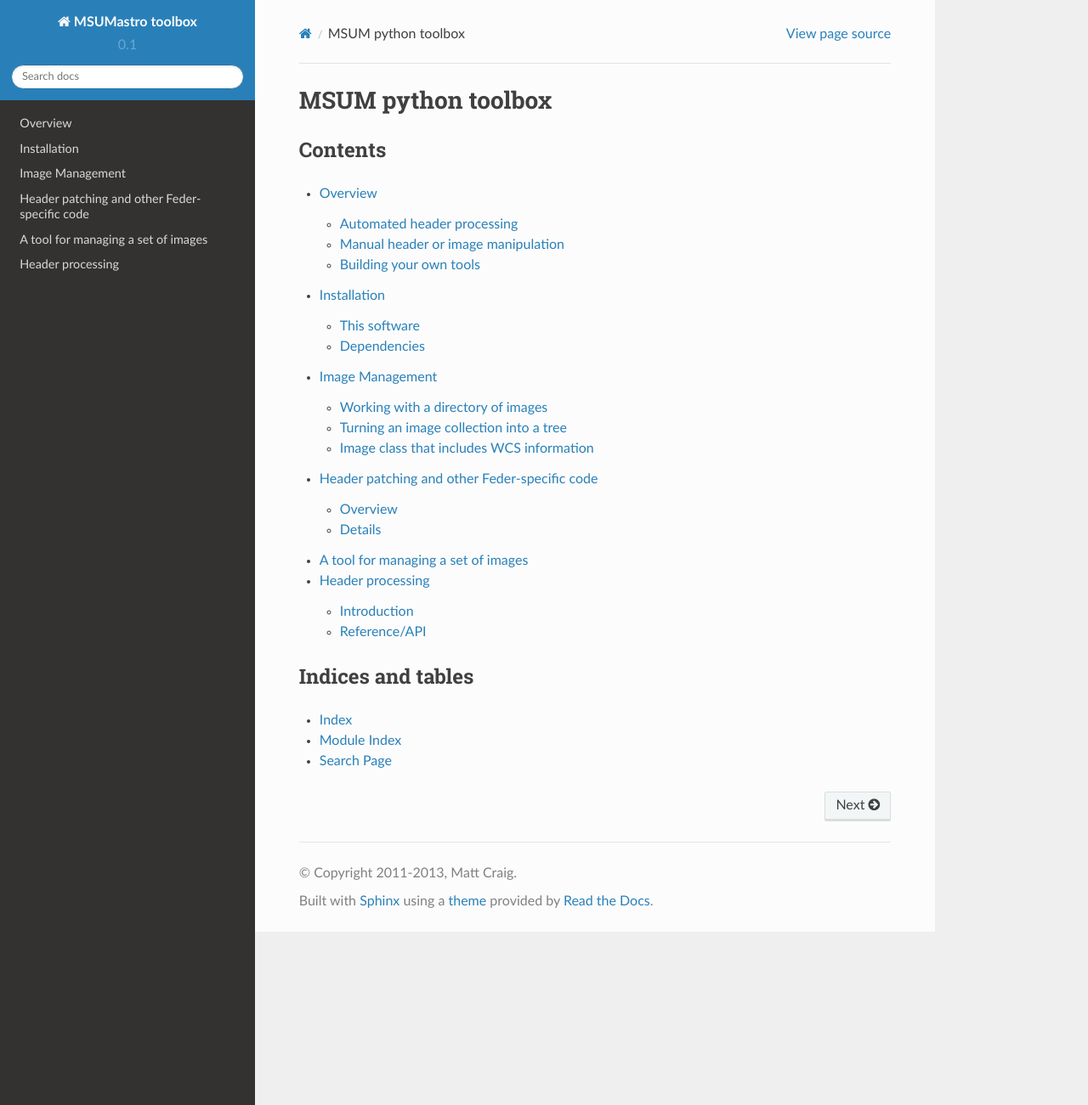
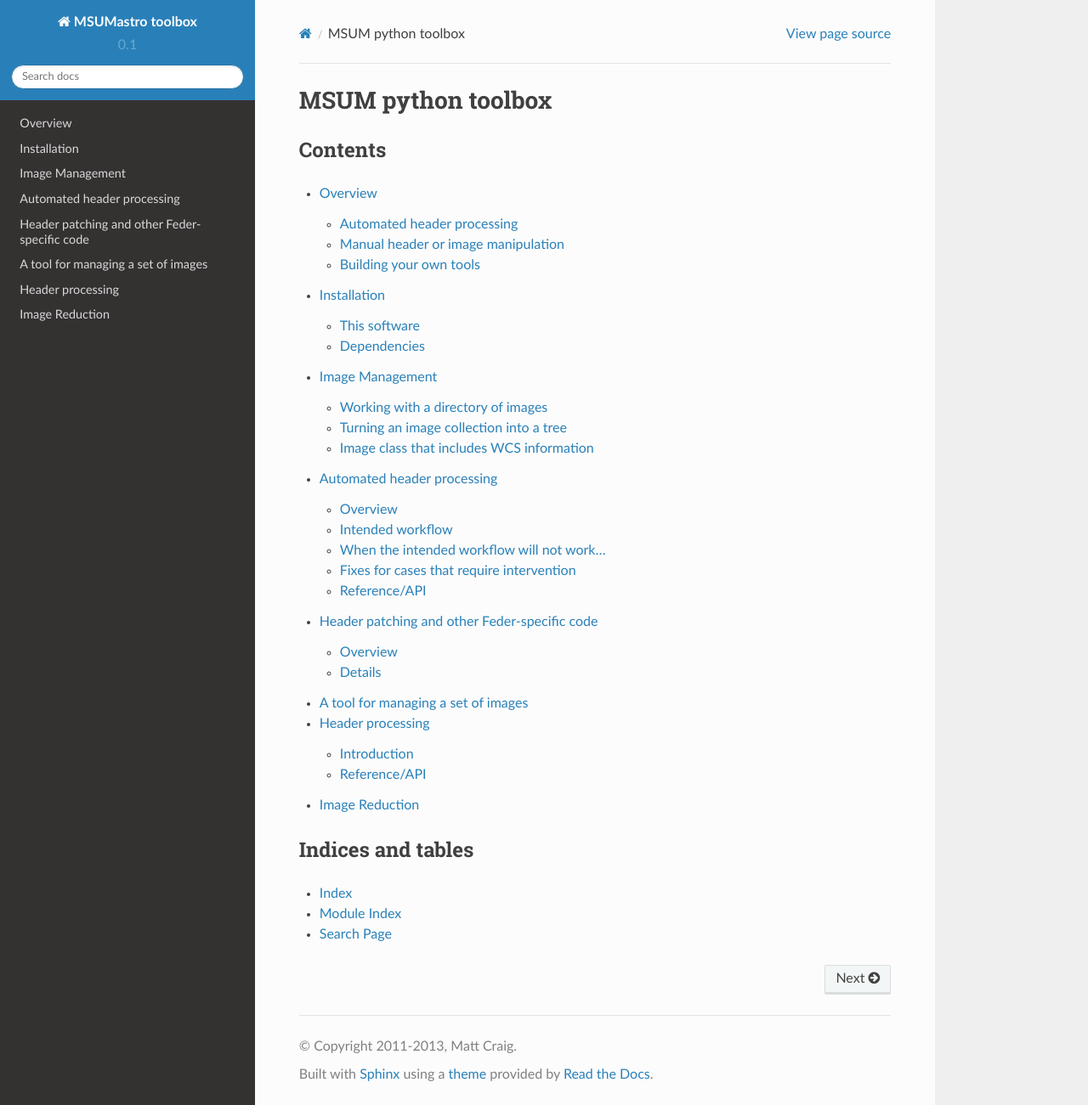
Before and after one commit to mwcraig/msumastro, a Sphinx documentation site: the page built from docs/index.rst, in a window 1280 px wide and 1301 px high. Shown: the whole window at 85% size. Built offline with Sphinx 7.4.7 and the Read the Docs theme 2.0.0, drawn with Linux system fonts in a browser that asks for light colours.

Commit message:
Reorganize index

```diff
--- a/docs/index.rst
+++ b/docs/index.rst
@@ -17,9 +17,11 @@
    overview
    installation
    image_management
+   scripts/automated_scripts
    Header patching and other Feder-specific code <feder_processing>
    A tool for managing a set of images <image_processing>
    header_processing/index
+   reduction/index
 
 
 ******************
```
Also changed, not shown: docs/reduction/index.rst (added, +12 -0 lines).
